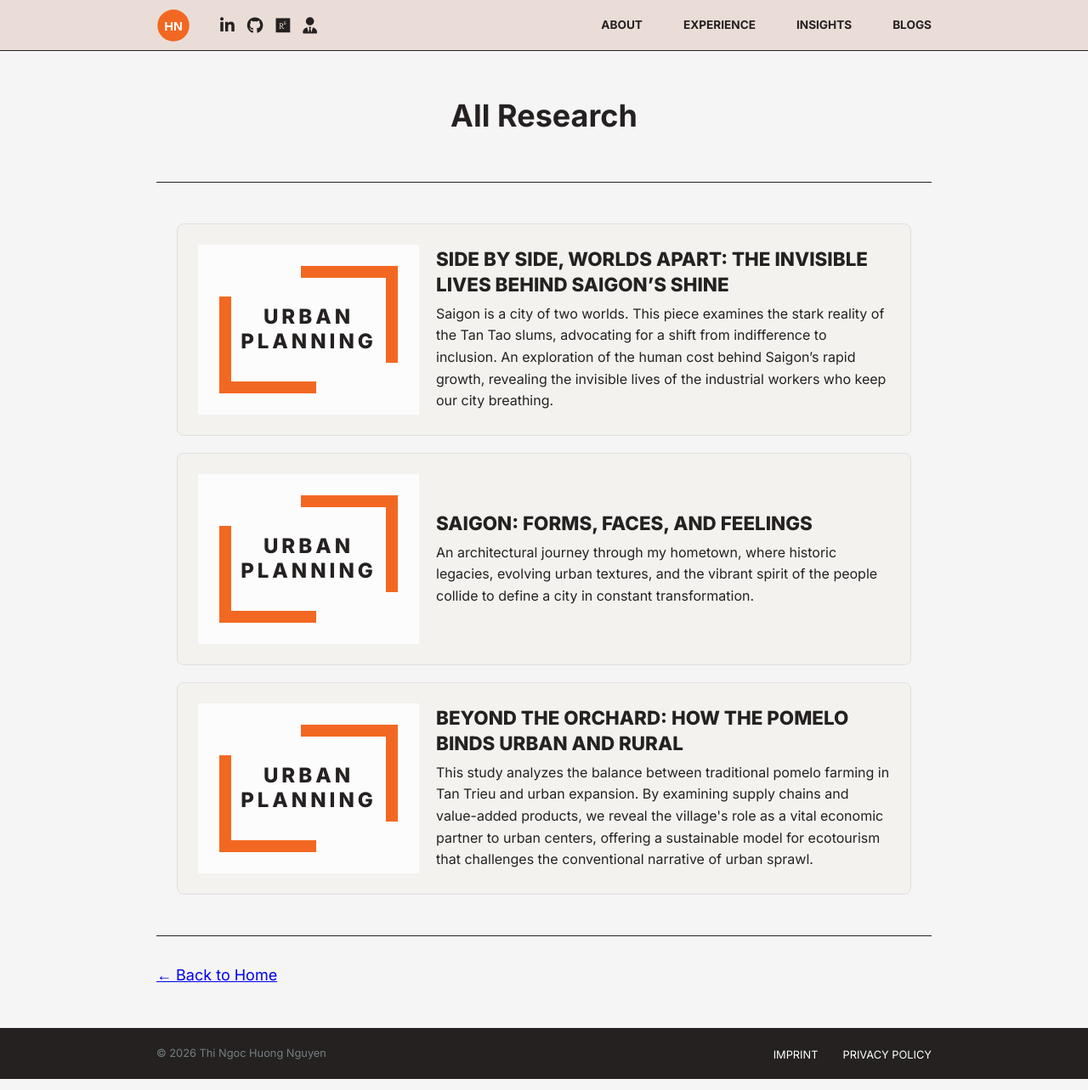
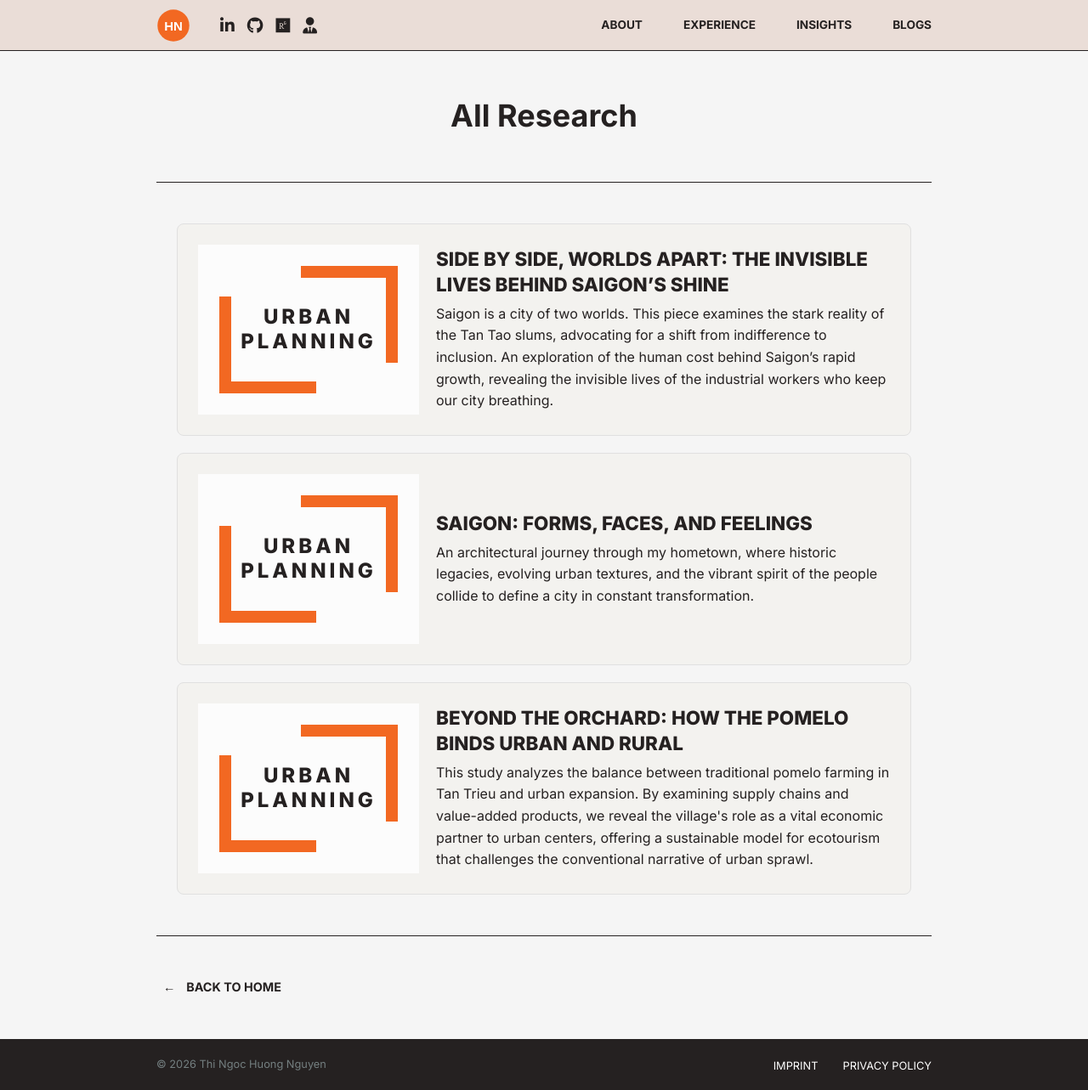
Before and after one commit to huongntn/portfolio-website, a Jekyll site: the page built from insights/index.html, in a window 1280 px wide and 1283 px high. Shown: the whole window at 85% size. Built offline with Jekyll 4.4.1, drawn with Linux system fonts in a browser that asks for light colours.

Commit message:
Update index.html

```diff
--- a/insights/index.html
+++ b/insights/index.html
@@ -28,7 +28,6 @@ title: All Research
 
 <hr style="margin-top: 3rem; margin-bottom: 2rem;">
 
-<a href="{{ '/' | relative_url }}" class="back-link">
-  <span class="arrow-left">←</span>
-  Back to Home
+<a href="/" class="back-home">
+  <span class="arrow-left">←</span> Back to Home
 </a>
```
